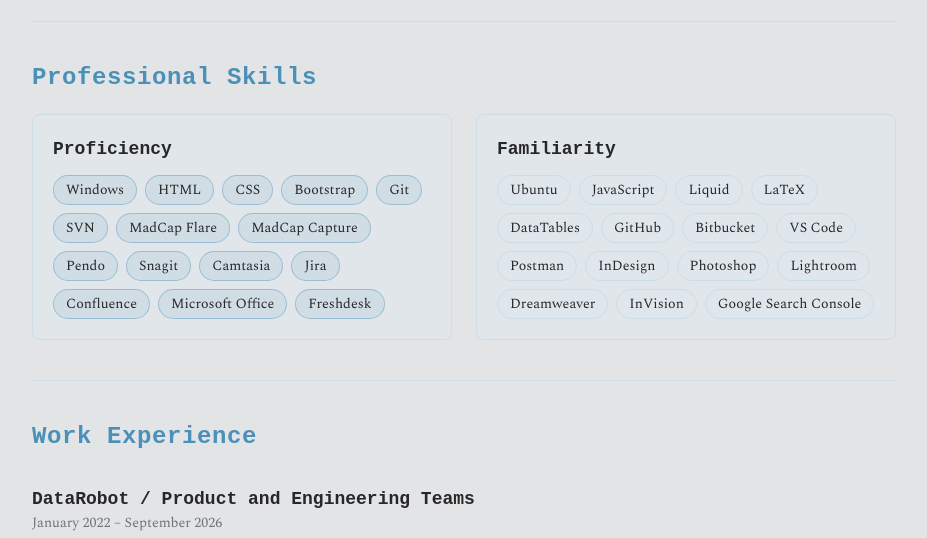
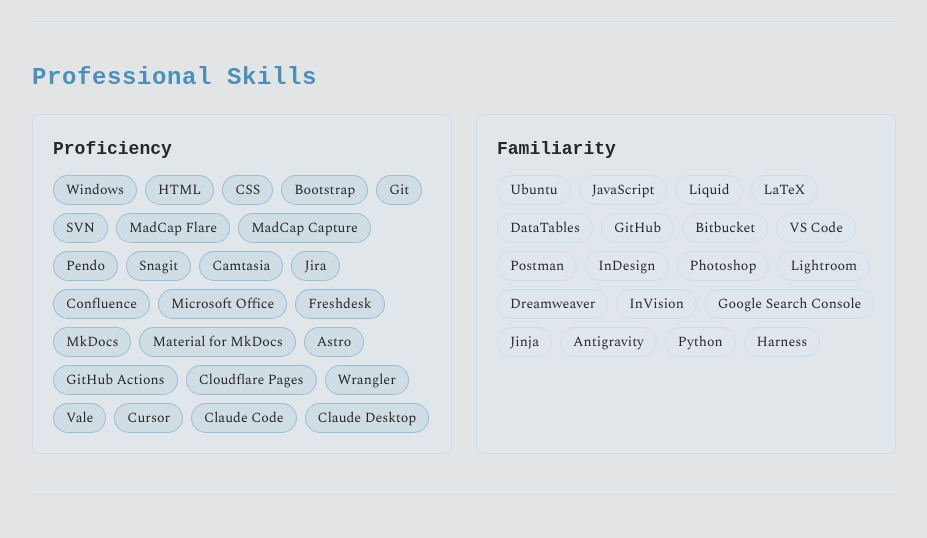
Before and after one commit to n-aylward/n-aylward.github.io, an Astro site: page / in a window 1280 px wide. Shown: the part 228-766 px from the top of the page, without its empty margins (176-1103 px from the left). Built offline with nearby package versions, Linux system fonts and the light colour scheme; Astro itself is replaced by a stand-in of ours.

Commit message:
Add tooling to Professional Skills

```diff
--- a/src/pages/index.astro
+++ b/src/pages/index.astro
@@ -63,6 +63,16 @@ import Footer from "@/components/Footer.astro";
               "Confluence",
               "Microsoft Office",
               "Freshdesk",
+              "MkDocs",
+              "Material for MkDocs",
+              "Astro",
+              "GitHub Actions",
+              "Cloudflare Pages",
+              "Wrangler",
+              "Vale",
+              "Cursor",
+              "Claude Code",
+              "Claude Desktop",
             ].map(skill => (
               <span class="rounded-full border border-accent/40 bg-accent/10 px-3 py-1 text-sm text-foreground">
                 {skill}
@@ -89,6 +99,10 @@ import Footer from "@/components/Footer.astro";
               "Dreamweaver",
               "InVision",
               "Google Search Console",
+              "Jinja",
+              "Antigravity",
+              "Python",
+              "Harness",
             ].map(skill => (
               <span class="rounded-full border border-border bg-muted/50 px-3 py-1 text-sm text-foreground">
                 {skill}
```
